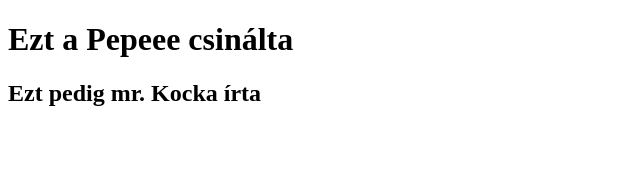
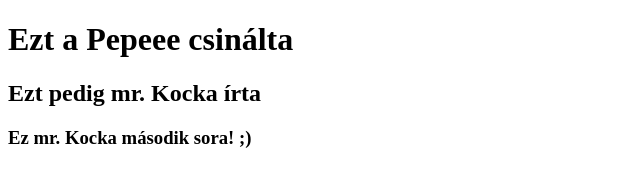
Before and after one commit to mrkocka/PK_proba02, a plain HTML site: page index.html in a window 1280 px wide. Shown: the whole page, without its empty margins (0-640 px from the left). Drawn offline with Linux system fonts and the light colour scheme.

Commit message:
mrkocka2

```diff
--- a/index.html
+++ b/index.html
@@ -9,6 +9,7 @@
 <body>
     <h1>Ezt a Pepeee csinálta</h1>
     <h2>Ezt pedig mr. Kocka írta</h2>
+    <h3>Ez mr. Kocka második sora! ;)</h3>
 
 </body>
 </html>
```
